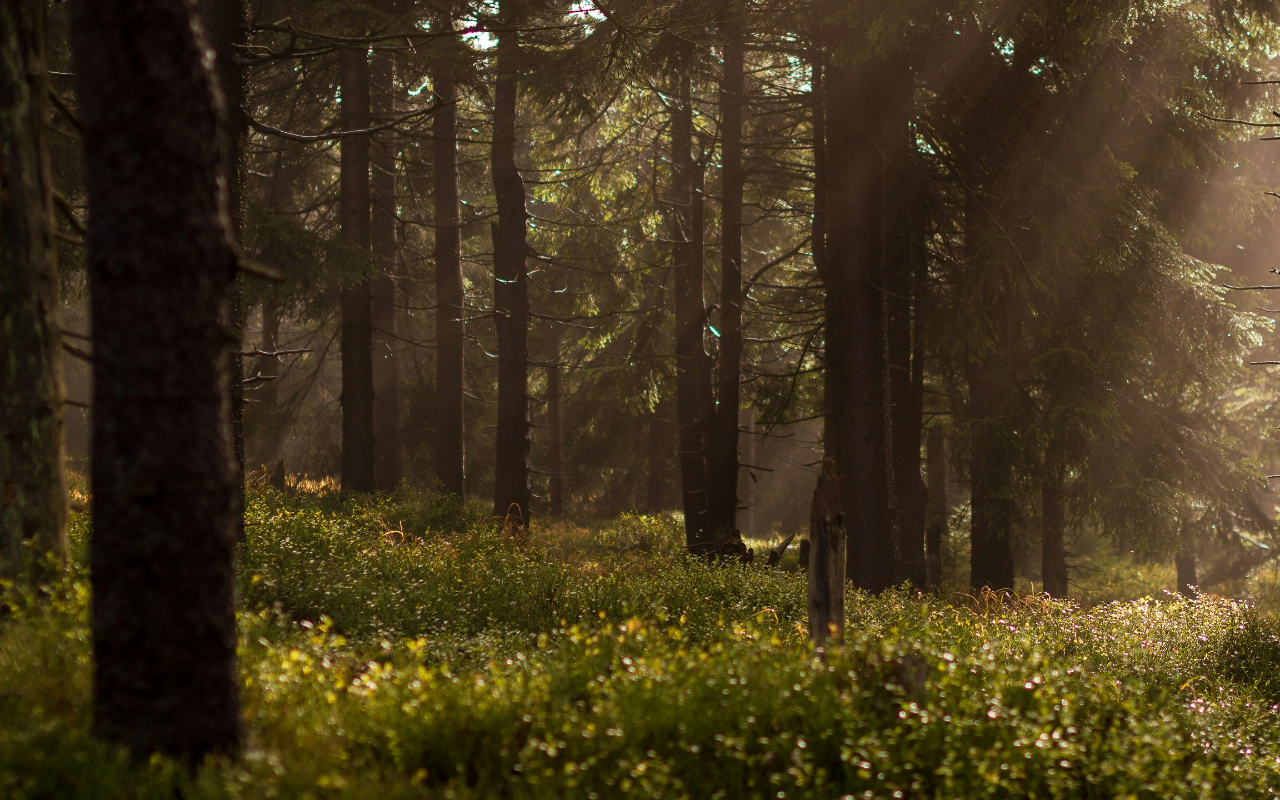
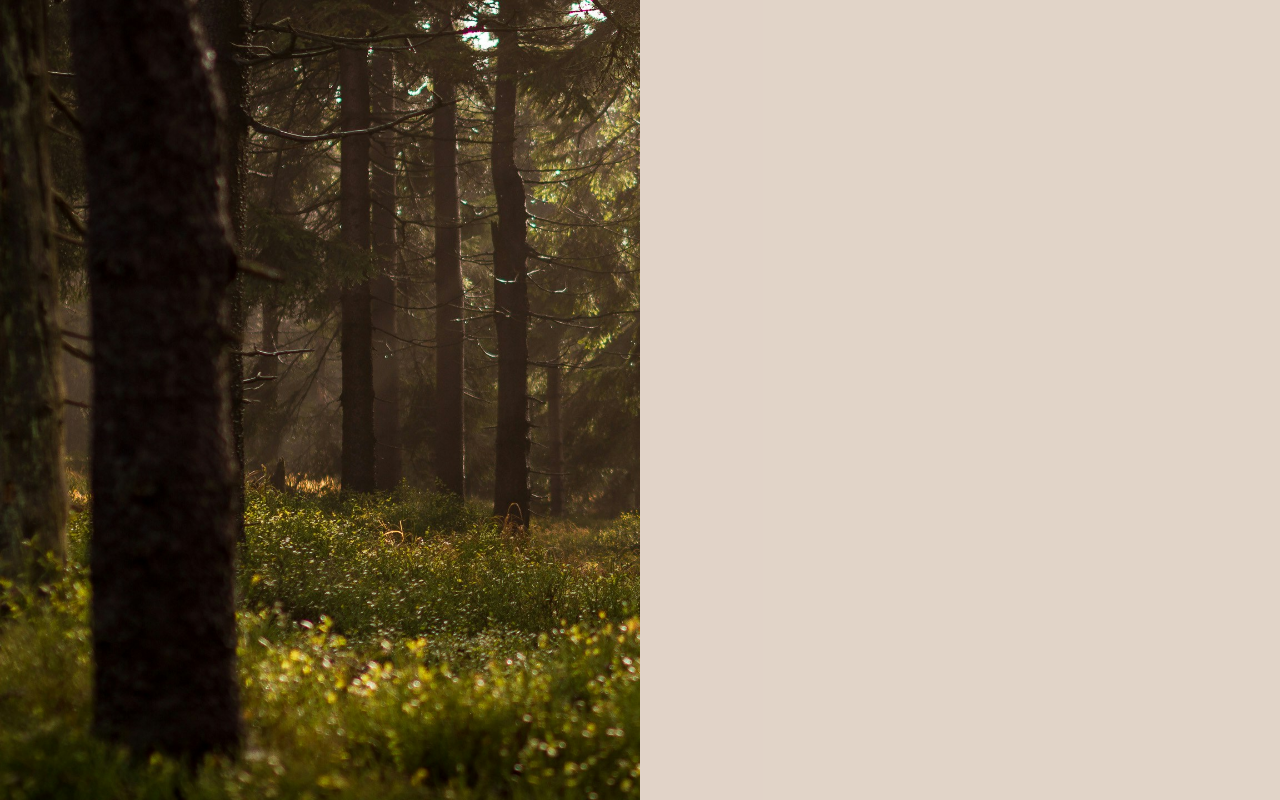
Before and after one commit to Kritzeey/odin-sign-up-form, a plain HTML site: page index.html in a window 1280 px wide. Drawn offline with Linux system fonts and the light colour scheme.

Commit message:
Added form container and divided the viewport by 2

```diff
--- a/index.html
+++ b/index.html
@@ -6,10 +6,15 @@
     <title>Document</title>
     <script src="./script.js" defer></script>
     <link rel="stylesheet" href="./style.css">
+    <link rel="stylesheet" href="./reset.css">
 </head>
 <body>
-    <div class="conntainer">
+    <div class="image">
 
     </div>
+
+    <form class="container" method="post">
+
+    </form>
 </body>
 </html>
--- /dev/null
+++ b/reset.css
@@ -0,0 +1,54 @@
+/* http://meyerweb.com/eric/tools/css/reset/
+   v2.0 | 20110126
+   License: none (public domain)
+*/
+
+html, body, div, span, applet, object, iframe,
+h1, h2, h3, h4, h5, h6, p, blockquote, pre,
+a, abbr, acronym, address, big, cite, code,
+del, dfn, em, img, ins, kbd, q, s, samp,
+small, strike, strong, sub, sup, tt, var,
+b, u, i, center,
+dl, dt, dd, ol, ul, li,
+fieldset, form, label, legend,
+table, caption, tbody, tfoot, thead, tr, th, td,
+article, aside, canvas, details, embed,
+figure, figcaption, footer, header, hgroup,
+menu, nav, output, ruby, section, summary,
+time, mark, audio, video {
+	margin: 0;
+	padding: 0;
+	border: 0;
+	font-size: 100%;
+	font: inherit;
+	vertical-align: baseline;
+}
+
+/* HTML5 display-role reset for older browsers */
+article, aside, details, figcaption, figure,
+footer, header, hgroup, menu, nav, section {
+	display: block;
+}
+
+body {
+	line-height: 1;
+}
+
+ol, ul {
+	list-style: none;
+}
+
+blockquote, q {
+	quotes: none;
+}
+
+blockquote:before, blockquote:after,
+q:before, q:after {
+	content: '';
+	content: none;
+}
+
+table {
+	border-collapse: collapse;
+	border-spacing: 0;
+}
--- a/style.css
+++ b/style.css
@@ -1,13 +1,30 @@
-:root {
-    padding: 0;
-    margin: 0;
+@font-face {
+    font-family: Poppins-Bold;
+    src: url(fonts/Poppins-Bold.ttf);
+}
+
+@font-face {
+    font-family: Poppins-Regular;
+    src: url(fonts/Poppins-Regular.ttf);
 }
 
 body {
-    padding: 0;
-    margin: 0;
     display: flex;
+}
+
+.image {
     background-image: url(./images/background.jpg);
     background-size: cover;
     height: 100vh;
+    width: calc(100vw / 2);
 }
+
+.container {
+    display: flex;
+    flex-direction: column;
+    justify-content: top;
+    align-items: center;
+    width: calc(100vw / 2);
+    height: 100vh;
+    background: rgba(215, 197, 182, 0.75);
+}
```
Also changed, not shown: fonts/Poppins-Bold.ttf (added), fonts/Poppins-Regular.ttf (added).
